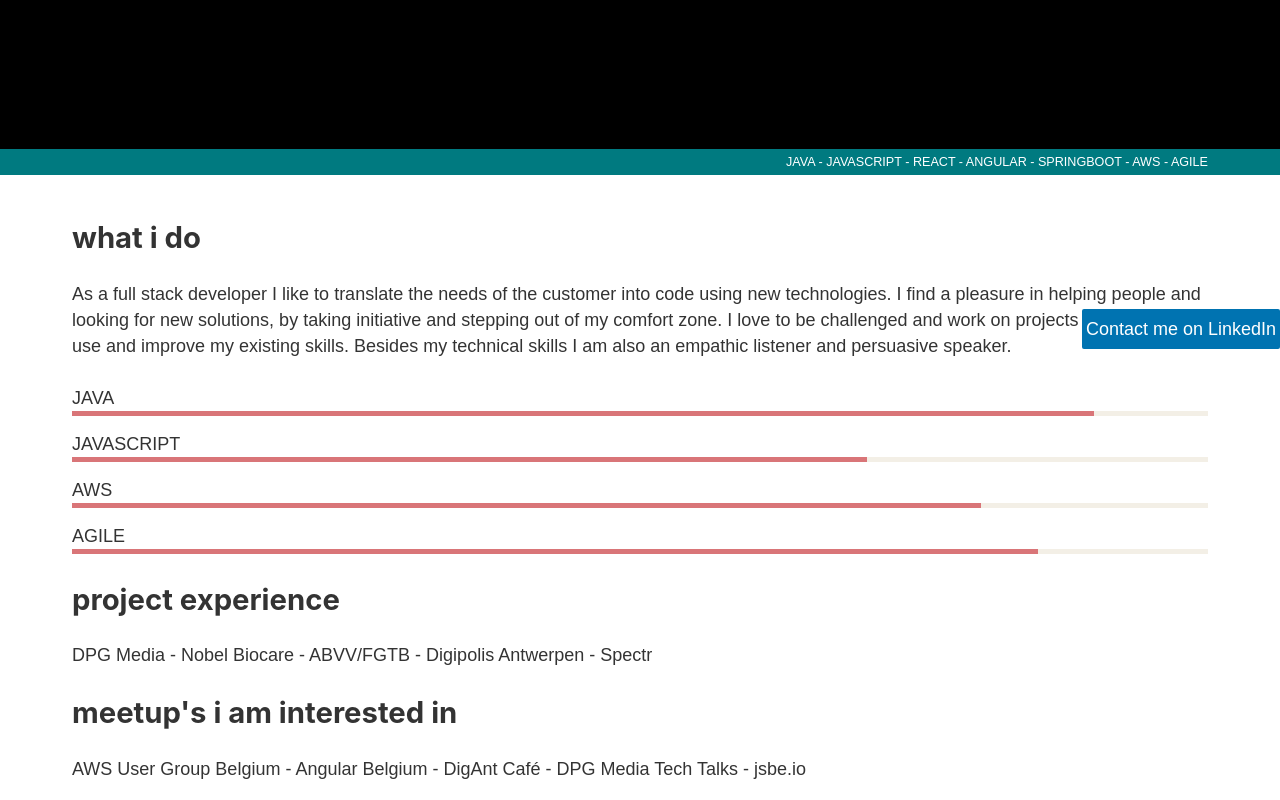
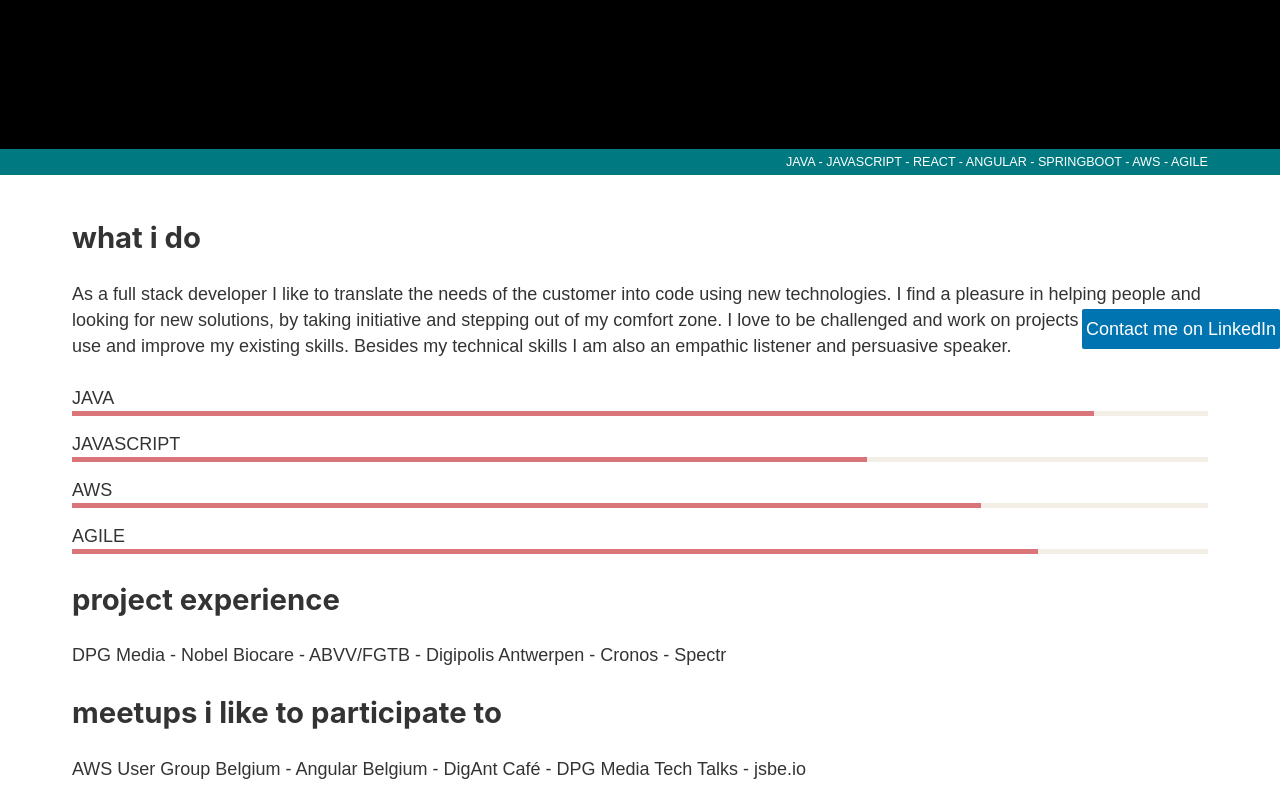
Before and after one commit to mateiclaudiu/mateibe, a Gatsby site: page / in a window 1280 px wide. Shown: the part 451-1251 px from the top of the page. Built offline with nearby package versions, Linux system fonts and the light colour scheme; Gatsby itself is replaced by a stand-in of ours.

Commit message:
add project and change meetup title

```diff
--- a/src/pages/index.js
+++ b/src/pages/index.js
@@ -152,9 +152,9 @@ const IndexPage = () => (
       <SkillBar name={"AGILE"} procent={"85"}></SkillBar>
       <h2>project experience</h2>
       <div>
-        DPG Media - Nobel Biocare - ABVV/FGTB - Digipolis Antwerpen - Spectr
+        DPG Media - Nobel Biocare - ABVV/FGTB - Digipolis Antwerpen - Cronos - Spectr
       </div>
-      <h2>meetup's i am interested in</h2>
+      <h2>meetups i like to participate to</h2>
       <div>
         AWS User Group Belgium - Angular Belgium - DigAnt Café - DPG Media Tech Talks - jsbe.io
       </div>
```
